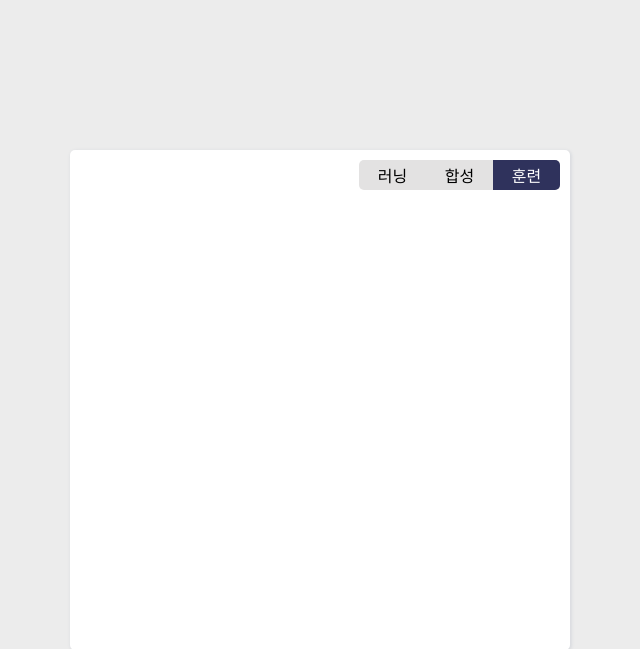
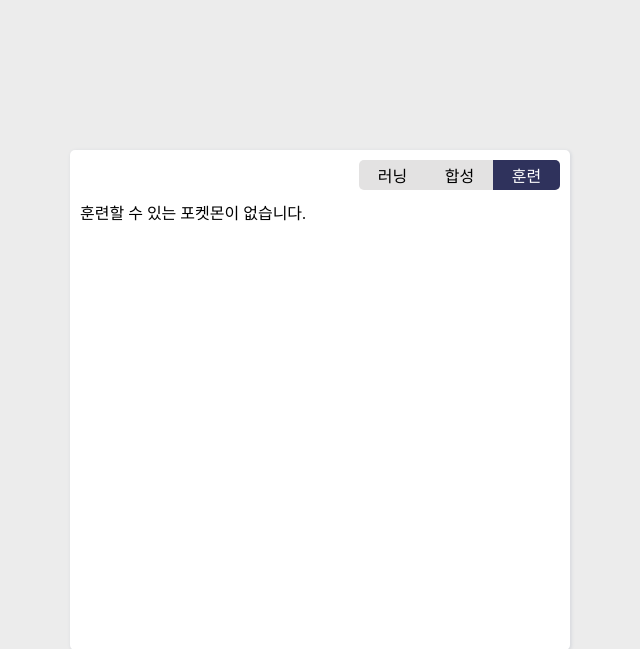
Before and after one commit to kyungeun-j/zzang_pika, a Flask app: page /pokemonTraining in a window 1280 px wide. Shown: the top 649 px of the page, without its empty margins (320-960 px from the left). Run offline with Flask 2, Linux system fonts and the light colour scheme; the visitor is signed in with stand-in values (Sample User, id 1); some libraries are stand-ins or nearby versions.

Commit message:
add exceptions if no Pokémon are available to train on page pokemonTraining

```diff
--- a/static/pokemonTraining.js
+++ b/static/pokemonTraining.js
@@ -1,6 +1,8 @@
 let defaultJSON = JSON.parse(getID('default').innerText.replaceAll("'", '"'));
 const pokemons = JSON.parse(getID('pokemons').innerText.replaceAll("'", '"').replaceAll('None', 'null'));
 const trainingBtn = [...getClass('trainingBtn')]
+
+console.log(defaultJSON)
 
 function setBackgroundColor() {
     Object.keys(defaultJSON).forEach(pokemons => {
@@ -20,15 +22,12 @@ trainingBtn.forEach(btn => {
 
         const post = await myPokemonPost(option)
         const data = await post.json();
-        console.log(data)
         if (!data.msg) {
-            // alert('percent가 ' + data*100 + '(이)가 되었다!')
             popup_text(data*100 + '% (이)가 되었다!')
             defaultJSON[pokemonID]['percent'] = data;
             getClass(pokemonID)[0].children[1].innerText = parseFloat(Math.round(defaultJSON[pokemonID]['percent'] * defaultJSON[pokemonID]['max'])) + " (" + parseInt(Math.round(parseFloat(defaultJSON[pokemonID]['percent']) * 100)) + "%)";
             setBackgroundColor()
         } else {
-            // alert(data.msg)
             popup_text(data.msg)
         }
     })
--- a/templates/pokemonTraining.html
+++ b/templates/pokemonTraining.html
@@ -8,6 +8,7 @@
 {% include 'pokemonRunMenu.html' %}
 
     <ul id="trainingContainer">
+        {% if default|length != 0 %}
         {% for _id in default %}
         <li class="{{ _id }} pokemon trainingBtn">
             <div class="poke_top">
@@ -20,6 +21,9 @@
             <div>{{ (default[_id]['percent']|float * default[_id]['max'])|round|int }} ({{ (default[_id]['percent']|float * 100)|round|int }}%)</div>
         </li>
         {% endfor %}
+        {% else %}
+            훈련할 수 있는 포켓몬이 없습니다.
+        {% endif %}
     </ul>
 
     <div id="result_container" class="popup">
```
